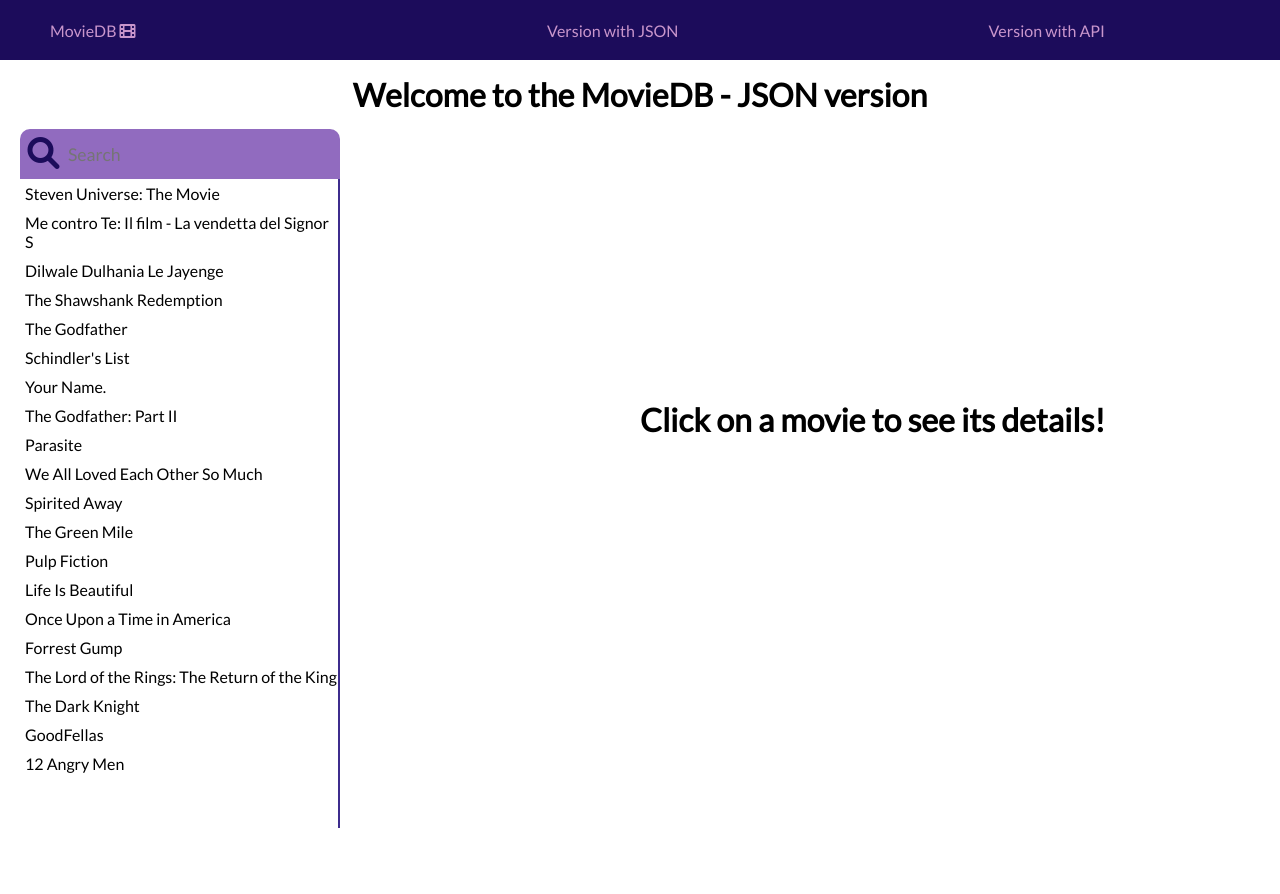
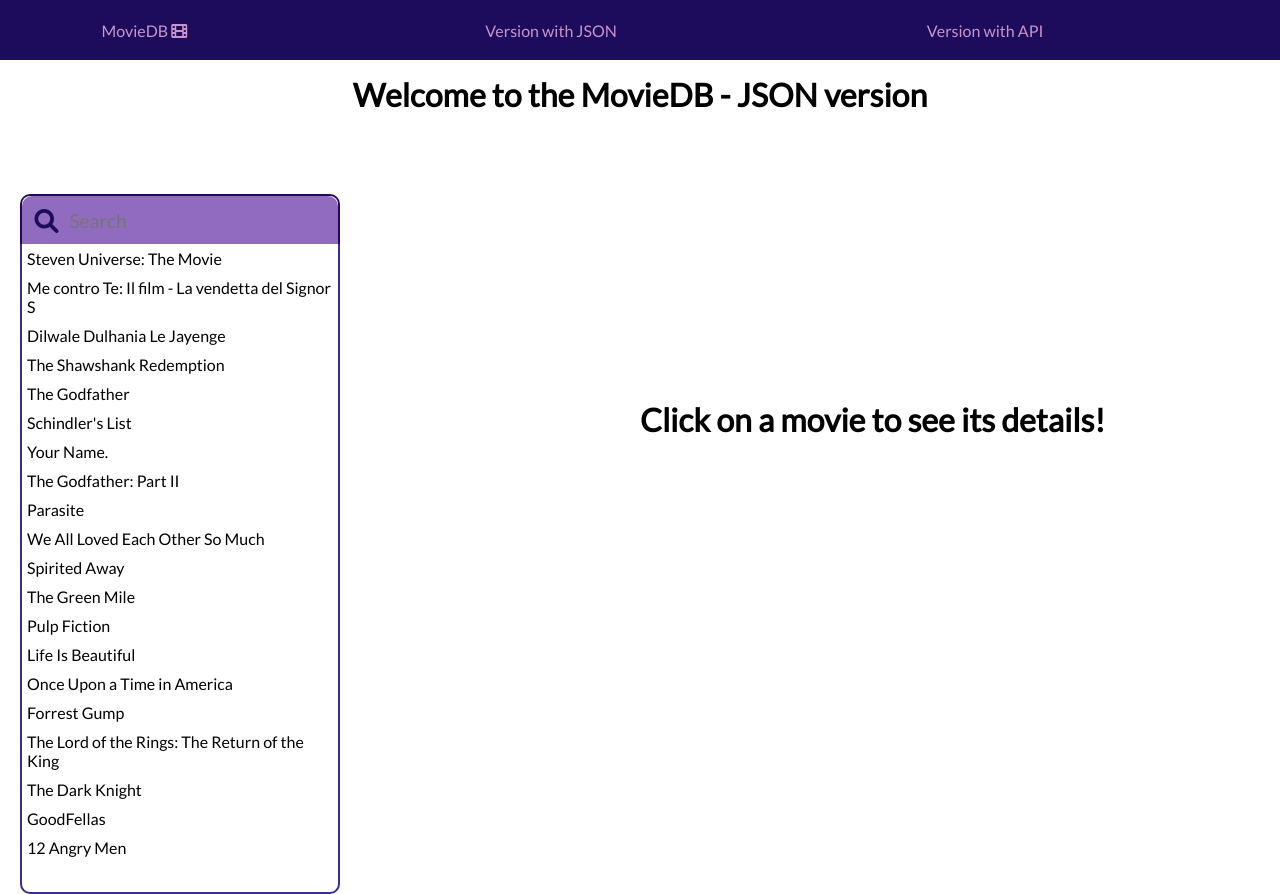
Before and after one commit to zelumine/movie-db-fleet, a React (Create React App) app: page /with-json in a window 1280 px wide. Before the commit the page ends 828 px from the top, so only its background shows below. Built offline with nearby package versions, Linux system fonts and the light colour scheme; no server answers.

Commit message:
Make it responsive

```diff
--- a/src/App.jsx
+++ b/src/App.jsx
@@ -1,9 +1,8 @@
 import React from 'react';
 import { Switch, Route } from 'react-router-dom';
-import './App.css';
+import './styles/App.css';
 
 // Views
-import HomePage from './Views/HomePage';
 import HomeWithJson from './Views/HomeWithJson';
 import HomeWithApi from './Views/HomeWithApi';
 
@@ -11,7 +10,6 @@ function App() {
   return (
     <div className="App">
       <Switch>
-        <Route exact path="/" component={HomePage} />
         <Route exact path="/with-json" component={HomeWithJson} />
         <Route exact path="/with-api" component={HomeWithApi} />
       </Switch>
--- a/src/Views/HomeWithApi.jsx
+++ b/src/Views/HomeWithApi.jsx
@@ -5,6 +5,8 @@ import NavBar from '../Components/NavBar';
 import SearchBar from '../Components/SearchBar';
 import MoviesList from '../Components/MoviesList';
 import MovieDetails from '../Components/MovieDetails';
+
+import '../styles/Home.css';
 
 // API
 import apiHandler from '../API';
@@ -35,8 +37,8 @@ class HomeWithApi extends Component {
       searchRes = apiHandler.getMovies()
       .then(data => {
         this.setState({
-          searchResults: [...data.results],
-          selectedMovie: []
+          searchResults: [...data.results],   // get the complete list again to avoid getting the previous results even if we erased the text in the search bar
+          selectedMovie: []     // show the "click to see details" text again
         });
       });
     }
--- a/src/index.js
+++ b/src/index.js
@@ -1,6 +1,6 @@
 import React from 'react';
 import ReactDOM from 'react-dom';
-import './index.css';
+import './styles/index.css';
 import App from './App';
 import reportWebVitals from './reportWebVitals';
 import { BrowserRouter } from 'react-router-dom';
--- a/src/App.css
+++ b/src/styles/App.css
@@ -20,5 +20,11 @@ body {
 
 h1 {
   text-align: center;
-  margin: 15px 0;
+  margin: 15px 10px;
 }
+
+@media (min-width: 600px) {
+  h1 {
+    margin: 15px 0;
+  }
+}
--- a/src/styles/Home.css
+++ b/src/styles/Home.css
@@ -1,6 +1,12 @@
 .Home__bigtext {
   position: absolute;
   top: 50%;
-  left: 50%;
+  left: 42%;
   font-size: 2em;
 }
+
+@media (min-width: 600px) {
+  .Home__bigtext {
+    left: 50%;
+  }
+}
--- a/src/styles/MovieDetails.css
+++ b/src/styles/MovieDetails.css
@@ -1,9 +1,41 @@
 .MovieDetails {
   position: absolute;
+  left: 30%;
+  top: 180px;
+  margin: 30px;
+  width: 60%;
+  display: flex;
+  flex-direction: column;
+}
+
+.MovieDetails__img-title-block {
+  display: flex;
+  flex-direction: column;
+}
+
+.MovieDetails__img-title-block img {
+  width: 80%;
+}
+
+.MovieDetails__title-rate-block h2 {
+  color: var(--medPurple);
+}
+
+.MovieDetails__title-rate-block p {
+  padding-bottom: 20px;
+}
+
+.MovieDetails__overview-block {
+  font-size: 1.2em;
+}
+
+.MovieDetails__date-block {
+  margin-top: 10px;
+}
+
+@media (min-width: 600px) {
+  .MovieDetails {
     left: 26%;
-  top: 140px;
-  margin: 30px;
-  width: 65%;
     display: grid;
     grid-template-columns: 1fr 2fr;
     grid-row-gap: 10px;
@@ -16,12 +48,12 @@
     flex-direction: row;
   }
 
+  .MovieDetails__img-title-block img {
+    width: 342px;
+  }
+
   .MovieDetails__title-rate-block {
     padding: 0 10px;
-}
-
-.MovieDetails__title-rate-block h2 {
-  color: var(--medPurple);
   }
 
   .MovieDetails__title-rate-block p {
@@ -38,3 +70,4 @@
     grid-column: 1 / 3;
     grid-row: 3 / 4;
   }
+}
--- a/src/styles/MoviesList.css
+++ b/src/styles/MoviesList.css
@@ -1,9 +1,18 @@
 .MoviesList__list {
-  width: 25%;
+  width: 30%;
   list-style-type: none;
   margin: 0 20px;
-  padding: 0 0 50px 0;
-  border-right: 2px solid var(--medPurple);
+  padding-bottom: 30px;
+  border: 2px solid var(--medPurple);
+  border-top: none;
+  border-bottom-right-radius: 10px;
+  border-bottom-left-radius: 10px;
+}
+
+@media (min-width: 600px) {
+  .MoviesList__list {
+    width: 25%;
+  }
 }
 
 .MoviesList__list li {
@@ -14,4 +23,5 @@
 .MoviesList__list li:hover {
   background: var(--medPurple);
   color: var(--pinkish);
+  cursor: pointer;
 }
--- a/src/styles/NavBar.css
+++ b/src/styles/NavBar.css
@@ -1,17 +1,23 @@
 .NavBar__nav {
   display: flex;
   flex-direction: row;
-  justify-content: space-between;
+  justify-content: space-around;
   align-items: center;
   height: 60px;
   padding: 0 20px;
   background: var(--darkPurple);
 }
 
-.NavBar__nav a, #logo {
-  text-decoration: none;
-  color: var(--pinkish);
-  padding: 20px 30px;
+@media (min-width: 600px) {
+  .NavBar__nav a, #logo {
+    padding: 20px 30px;
+  }
+
+  .NavBar__versions {
+    display: flex;
+    justify-content: space-around;
+    width: 70%;
+  }
 }
 
 .NavBar__versions {
@@ -20,6 +26,13 @@
   width: 70%;
 }
 
+.NavBar__nav a, #logo {
+  text-decoration: none;
+  text-align: center;
+  color: var(--pinkish);
+  padding: 0 20px;
+}
+
 .NavBar__versions a:hover {
   background: var(--medPurple);
 }
--- a/src/styles/SearchBar.css
+++ b/src/styles/SearchBar.css
@@ -1,9 +1,13 @@
 .SearchBar {
-  width: 25%;
+  width: 30%;
   margin: 0 20px;
   height: 50px;
   display: flex;
   align-items: center;
+  border: 2px solid var(--darkPurple);
+  border-bottom: none;
+  border-top-right-radius: 10px;
+  border-top-left-radius: 10px;
 }
 
 .SearchBar__input {
@@ -13,15 +17,34 @@
   color: var(--darkPurple);
   border-top-right-radius: 10px;
   height: 100%;
-  width: 85%;
-  font-size: 1.1em;
+  width: 80%;
+  font-size: 1em;
 }
 
 .SearchBar__icon {
-  width: 15%;
+  width: 25%;
   height: 100%;
   background: var(--lightPurple);
   color: var(--darkPurple);
   border-top-left-radius: 10px;
-  padding: 7.5px;
+  padding: 15px 30px 15px 8px;
+  font-size: 1.5em;
 }
+
+
+@media (min-width: 600px) {
+  .SearchBar {
+    width: 25%;
+    margin-top: 80px;
+  }
+
+  .SearchBar__input {
+    width: 85%;
+    font-size: 1.2em;
+  }
+
+  .SearchBar__icon {
+    width: 15%;
+    padding: 12.5px;
+  }
+}
```
Also changed, not shown: src/styles/index.css (renamed from src/index.css). Lines whose indentation alone changed are shown as unchanged.
